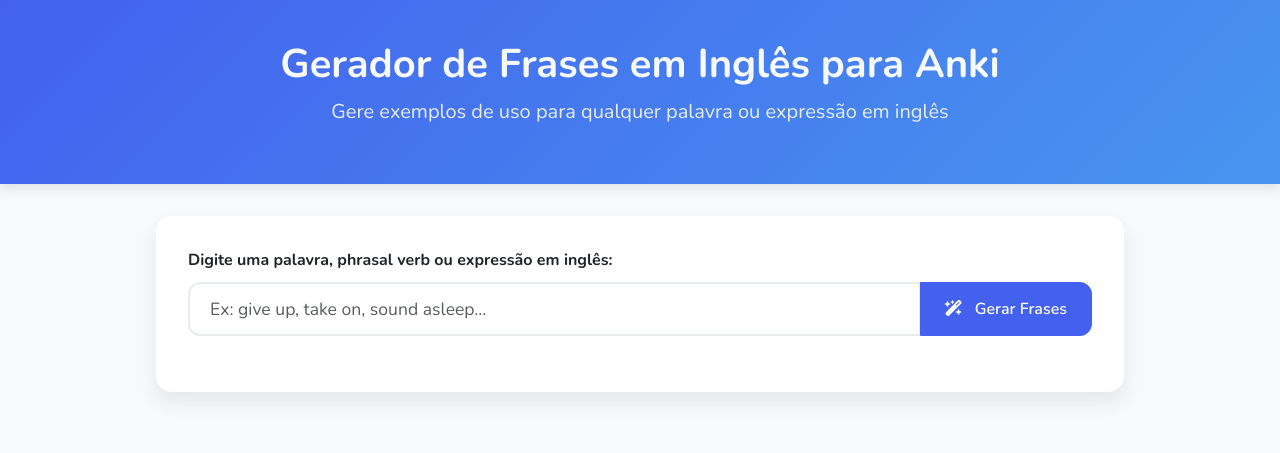
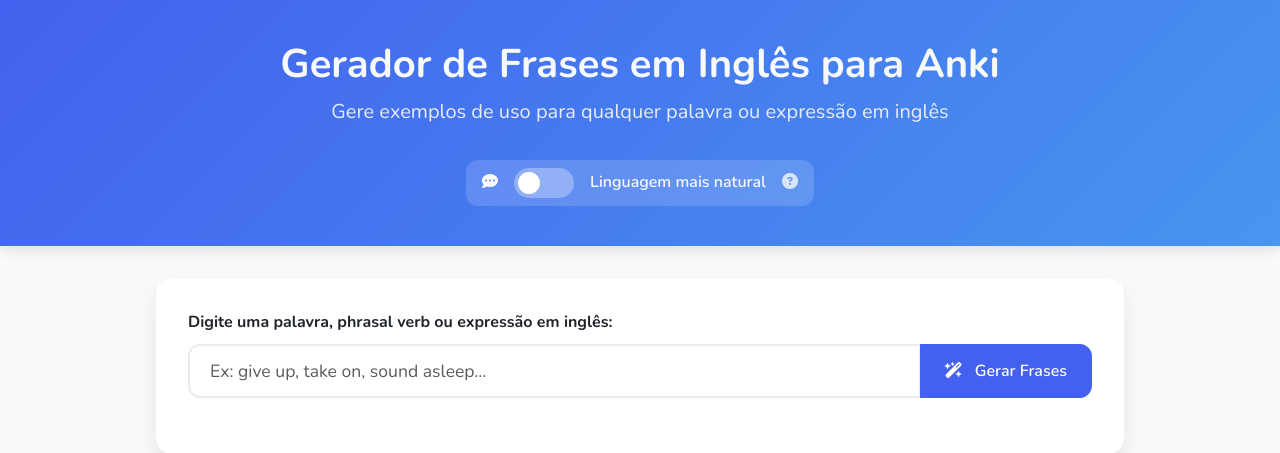
Before and after one commit to gadielmachado/flashcardgenerator, a Flask app: page / in a window 1280 px wide. Shown: the top 453 px of the page. Run offline with Flask 2, Linux system fonts and the light colour scheme; some libraries are stand-ins or nearby versions.

Commit message:
Adicionada função de linguagem natural com toggle switch no header

```diff
--- a/app.py
+++ b/app.py
@@ -29,15 +29,34 @@ def index():
 def generate():
     data = request.json
     input_text = data.get('input_text', '')
+    use_natural_language = data.get('use_natural_language', False)
 
     if not input_text:
         return jsonify({'error': 'Texto não pode ser vazio'}), 400
 
-    # Prompt para gerar frases em inglês com tradução em português
-    prompt = f"""Create 10 natural-sounding example sentences using the word or phrase "{input_text}" in diverse contexts.
+    # Prompt base
+    prompt_base = f"""Create 10 natural-sounding example sentences using the word or phrase "{input_text}" in diverse contexts.
 Ensure all sentences are grammatically correct and sound like they were written by native English speakers.
-Use varied sentence structures, tenses, and common collocations with "{input_text}".
+Use varied sentence structures, tenses, and common collocations with "{input_text}"."""
 
+    # Adicionar instruções específicas para linguagem natural se a opção estiver ativada
+    if use_natural_language:
+        prompt_natural = f"""
+Make the sentences sound conversational and informal, as used in everyday situations.
+Include some common slang, idioms, and casual expressions where appropriate.
+The sentences should reflect how native speakers actually talk in real-life situations.
+Focus on contexts like casual conversations between friends, informal emails, text messages, or social media posts.
+"""
+        prompt_base += prompt_natural
+    else:
+        prompt_formal = f"""
+Keep the sentences more formal and standard, suitable for academic or professional contexts.
+Focus on clear, straightforward usage examples that demonstrate proper grammar.
+"""
+        prompt_base += prompt_formal
+
+    # Continuar com o restante do prompt
+    prompt = prompt_base + f"""
 For each English sentence, provide a natural-sounding Brazilian Portuguese translation (not European Portuguese).
 Note: Use Brazilian Portuguese vocabulary and expressions. For example:
 - "hitchhike" should be "pedir carona" (not "pé-fogo")
--- a/templates/index.html
+++ b/templates/index.html
@@ -54,6 +54,77 @@
         .header p {
             font-size: 1.25rem;
             opacity: 0.9;
+        }
+
+        .natural-language-toggle {
+            margin-top: 1rem;
+            background-color: rgba(255, 255, 255, 0.15);
+            border-radius: 12px;
+            padding: 0.5rem 1rem;
+            display: inline-flex;
+            align-items: center;
+            gap: 0.5rem;
+        }
+
+        .natural-language-toggle .form-check-label {
+            color: var(--text-light);
+            font-weight: 600;
+            cursor: pointer;
+        }
+
+        .toggle-switch {
+            position: relative;
+            display: inline-block;
+            width: 60px;
+            height: 30px;
+        }
+
+        .toggle-switch input {
+            opacity: 0;
+            width: 0;
+            height: 0;
+        }
+
+        .toggle-slider {
+            position: absolute;
+            cursor: pointer;
+            top: 0;
+            left: 0;
+            right: 0;
+            bottom: 0;
+            background-color: rgba(255, 255, 255, 0.3);
+            transition: .4s;
+            border-radius: 34px;
+        }
+
+        .toggle-slider:before {
+            position: absolute;
+            content: "";
+            height: 22px;
+            width: 22px;
+            left: 4px;
+            bottom: 4px;
+            background-color: white;
+            transition: .4s;
+            border-radius: 50%;
+        }
+
+        input:checked + .toggle-slider {
+            background-color: var(--accent-color);
+        }
+
+        input:checked + .toggle-slider:before {
+            transform: translateX(30px);
+        }
+
+        .tooltip-icon {
+            cursor: help;
+            color: var(--text-light);
+            opacity: 0.8;
+        }
+
+        .tooltip-icon:hover {
+            opacity: 1;
         }
 
         .main-container {
@@ -253,6 +324,17 @@
     <div class="header text-center">
         <h1>Gerador de Frases em Inglês para Anki</h1>
         <p>Gere exemplos de uso para qualquer palavra ou expressão em inglês</p>
+        <div class="natural-language-toggle">
+            <span class="me-2"><i class="fas fa-comment-dots"></i></span>
+            <label class="toggle-switch">
+                <input type="checkbox" id="natural-language-toggle">
+                <span class="toggle-slider"></span>
+            </label>
+            <label for="natural-language-toggle" class="form-check-label ms-2">Linguagem mais natural</label>
+            <span class="tooltip-icon ms-2" data-bs-toggle="tooltip" data-bs-placement="bottom" title="Quando ativado, gera frases com gírias e expressões informais para uso cotidiano.">
+                <i class="fas fa-question-circle"></i>
+            </span>
+        </div>
     </div>
 
     <div class="main-container">
@@ -334,6 +416,13 @@
             const resultsContainer = document.getElementById('results-container');
             const sentencesContainer = document.getElementById('sentences-container');
             const errorContainer = document.getElementById('error-container');
+            const naturalLanguageToggle = document.getElementById('natural-language-toggle');
+
+            // Inicializar tooltips do Bootstrap
+            const tooltipTriggerList = [].slice.call(document.querySelectorAll('[data-bs-toggle="tooltip"]'));
+            tooltipTriggerList.map(function (tooltipTriggerEl) {
+              return new bootstrap.Tooltip(tooltipTriggerEl);
+            });
 
             let generatedSentences = [];
 
@@ -354,7 +443,8 @@
                             'Content-Type': 'application/json',
                         },
                         body: JSON.stringify({
-                            input_text: inputText.value.trim()
+                            input_text: inputText.value.trim(),
+                            use_natural_language: naturalLanguageToggle.checked
                         }),
                     });
 
@@ -484,5 +574,7 @@
             });
         });
     </script>
+    <!-- Bootstrap JS Bundle with Popper -->
+    <script src="https://cdn.jsdelivr.net/npm/bootstrap@5.3.0-alpha1/dist/js/bootstrap.bundle.min.js"></script>
 </body>
 </html>
```
